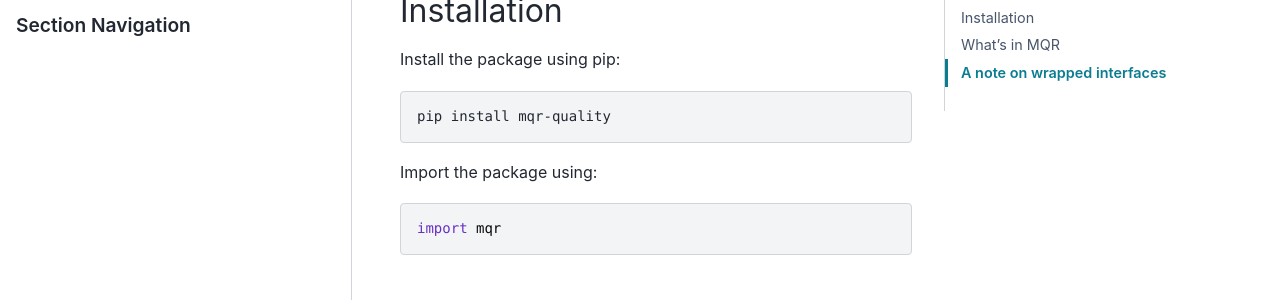
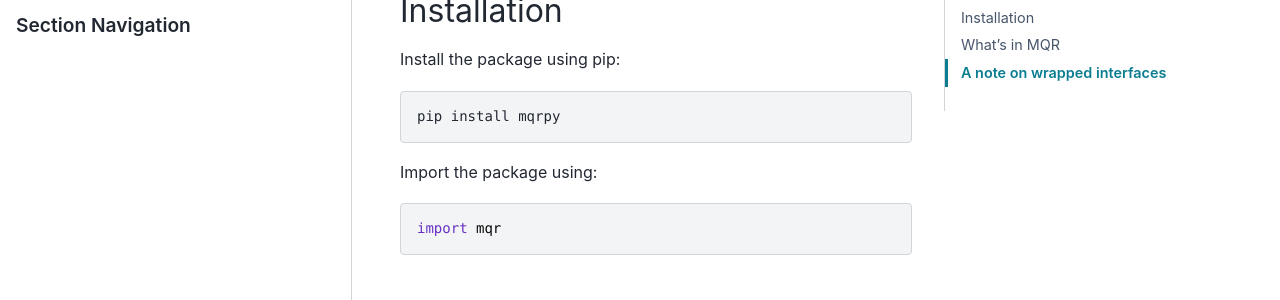
Before and after one commit to nklsxn/mqr, a Sphinx documentation site: the page built from docs/getting-started.md, in a window 1280 px wide and 900 px high, scrolled down 819 px. Shown: the part 152-452 px from the top of the window. Built offline with Sphinx 7.4.7 and the PyData theme 0.15.4, drawn with Linux system fonts in a browser that asks for light colours.

Commit message:
Rename project mqr-quality -> mqrpy

````diff
--- a/docs/conf.py
+++ b/docs/conf.py
@@ -12,7 +12,7 @@ import importlib
 project = 'mqr'
 copyright = '2024, Nikolas Crossan'
 author = 'Nikolas Crossan'
-version = importlib.metadata.version('mqr-quality')
+version = importlib.metadata.version('mqrpy')
 release = version
 
 
--- a/docs/getting-started.md
+++ b/docs/getting-started.md
@@ -33,7 +33,7 @@ However, it does provide the tools to create and analyse experiments that look f
 
 Install the package using pip:
 ```bash
-pip install mqr-quality
+pip install mqrpy
 ```
 
 Import the package using:
--- a/mqr/__init__.py
+++ b/mqr/__init__.py
@@ -1,5 +1,5 @@
 import importlib.metadata
-__version__ = importlib.metadata.version('mqr-quality')
+__version__ = importlib.metadata.version('mqrpy')
 
 import mqr.anova
 import mqr.doe
--- a/pyproject.toml
+++ b/pyproject.toml
@@ -3,7 +3,7 @@ requires = ["setuptools>=61.0"]
 build-backend = "setuptools.build_meta"
 
 [project]
-name = "mqr-quality"
+name = "mqrpy"
 version = "0.5.4"
 authors = [
     { name="Nikolas Crossan" },
````
Also changed, not shown: README.md (+1 -1 lines).
